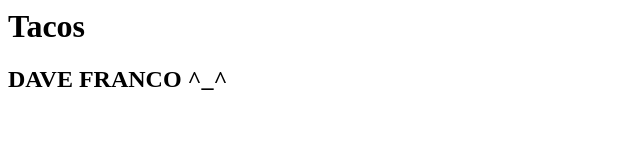
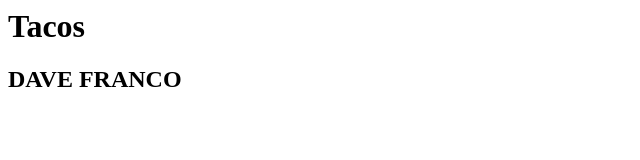
Before and after one commit to Yolyy/yolanda, a plain HTML site: page index.html in a window 1280 px wide. Shown: the full height of the page, 0-640 px from the left. Drawn offline with Linux system fonts and the light colour scheme.

Commit message:
Update index.html

```diff
--- a/index.html
+++ b/index.html
@@ -6,7 +6,7 @@
     Tacos
   </h1>
   <h2>
-    DAVE FRANCO ^_^
+    DAVE FRANCO
   </h2>
 </body>
 </html>
```
